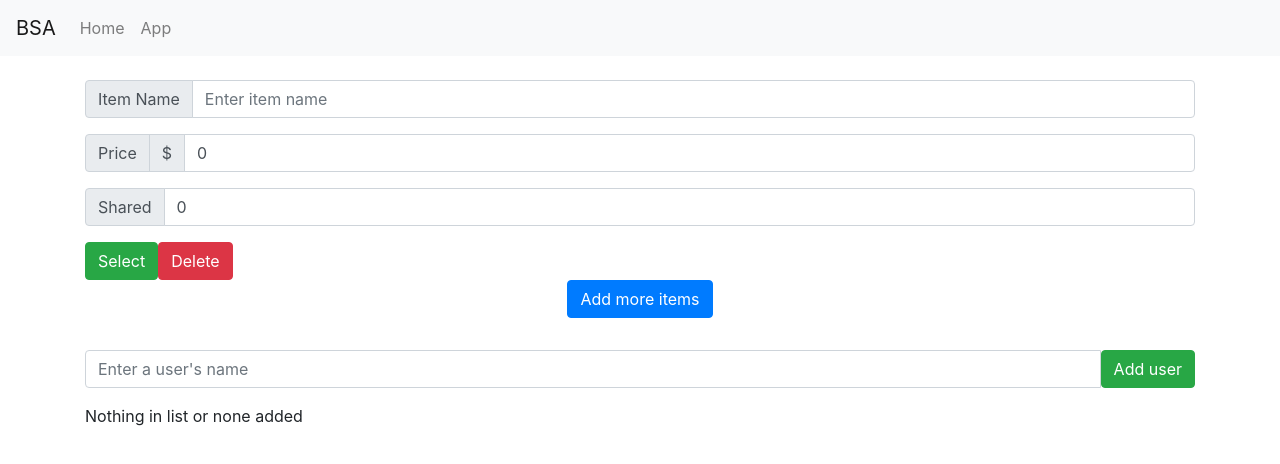
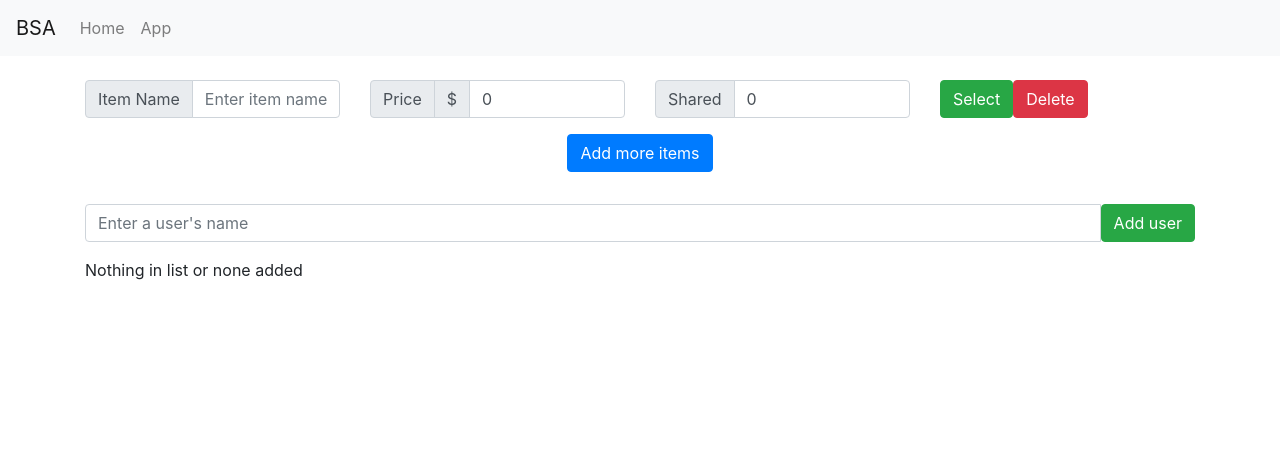
Before and after one commit to Shwivles/bill-split, a React (Create React App) app: page /app in a window 1280 px wide. Shown: the top 464 px of the page. Built offline with nearby package versions, Linux system fonts and the light colour scheme.

Commit message:
fix item input stacking on device width change

```diff
--- a/src/components/Items.js
+++ b/src/components/Items.js
@@ -38,7 +38,7 @@ function Item() {
         return (
             <div className='item-data'>
                 <Container>
-                    <Row xs={{cols: 1}} className="seperate">
+                    <Row xs={{cols: 1}} md={{cols: 4}} className="seperate">
                         <Col>
                             <InputGroup className="mb-3">
 
```
